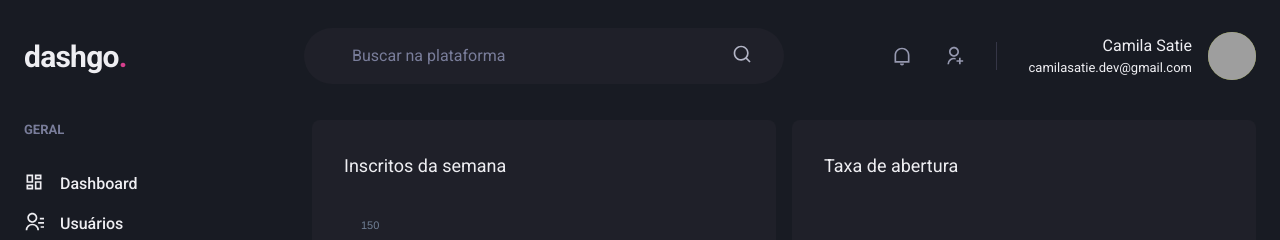
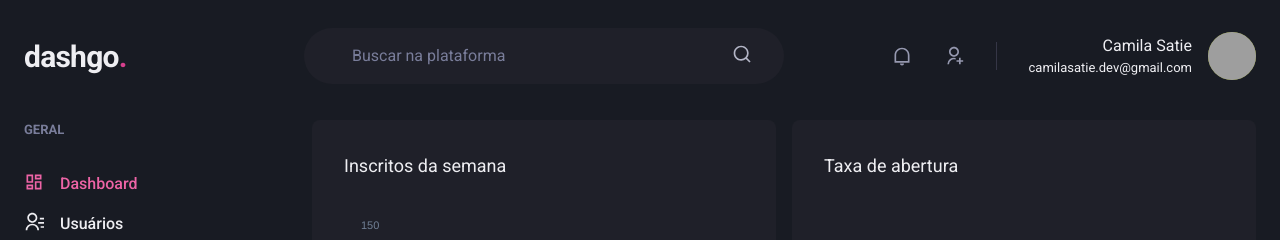
Before and after one commit to camilasatie/rocketseat-ignite, a Next.js app in the folder 03-dashgo/: page /dashboard in a window 1280 px wide. Shown: the top 240 px of the page. Built offline with nearby package versions, Linux system fonts and the light colour scheme; grey boxes are pictures that could not be loaded.

Commit message:
feat: conditional for active link

```diff
--- /dev/null
+++ b/03-dashgo/src/components/ActiveLink.tsx
@@ -0,0 +1,35 @@
+import Link, { LinkProps } from "next/link";
+import { useRouter } from "next/router";
+import { cloneElement } from "react";
+
+interface ActiveLinkProps extends LinkProps {
+  children: React.ReactElement;
+  shouldMatchExactHref?: boolean;
+};
+
+export function ActiveLink({
+  children,
+  shouldMatchExactHref = false,
+  ...rest
+}: ActiveLinkProps) {
+  const { asPath } = useRouter();
+  let isActive = false;
+
+  if (shouldMatchExactHref && (asPath === rest.href || asPath === rest.as)) {
+    isActive = true;
+  }
+
+  if (!shouldMatchExactHref &&
+    (asPath.startsWith(String(rest.href)) ||
+      asPath.startsWith(String(rest.as)))) {
+        isActive = true
+      }
+
+  return (
+    <Link {...rest}>
+      {cloneElement(children, {
+        color: isActive ? 'pink.400' : 'gray.50'
+      })}
+    </Link>
+  )
+}
--- a/03-dashgo/src/components/Sidebar/NavLink.tsx
+++ b/03-dashgo/src/components/Sidebar/NavLink.tsx
@@ -1,5 +1,5 @@
-import Link from 'next/link';
 import { Icon, Link as ChakraLink, Text, LinkProps as ChakraLinkProps} from "@chakra-ui/react";
+import { ActiveLink } from '../ActiveLink';
 
 interface NavLinkProps extends ChakraLinkProps {
   icon: React.ElementType;
@@ -9,13 +9,13 @@
 
 export function NavLink({ icon, children, href, ...rest }: NavLinkProps) {
   return (
-    <Link href={href} passHref>
+    <ActiveLink href={href} passHref>
       <ChakraLink display='flex' align='center' {...rest}>
         <Icon as={icon} fontSize='20'/>
         <Text ml='4' fontWeight='medium'>
           { children }
         </Text>
       </ChakraLink>
-    </Link>
+    </ActiveLink>
   );
 }
```
